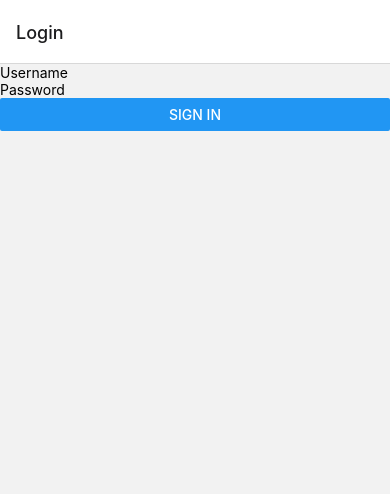
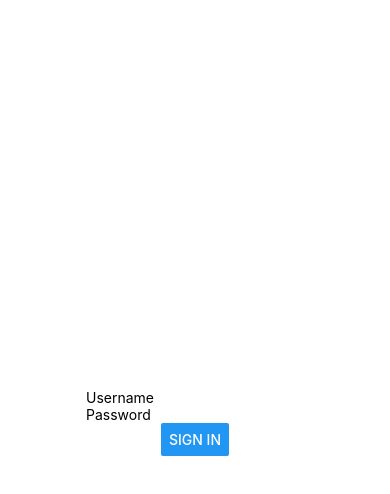
Before and after one commit to eduardo-da-silva/reactNative-layout-navigation, a React Native app: screen / in a window 390 px wide. Shown: the top 494 px of the page. Built offline with nearby package versions, Linux system fonts and the light colour scheme.

Commit message:
Remove alert message

```diff
--- a/App.js
+++ b/App.js
@@ -26,7 +26,7 @@ function LoginScreen() {
   const { signIn } = React.useContext(AuthContext);
 
   return (
-    <View>
+    <View style={styles.container}>
       <TextInput
         placeholder="Username"
         value={username}
@@ -93,7 +93,6 @@ export default function App() {
   const authContext = React.useMemo(
     () => ({
       signIn: async (data) => {
-        alert('oi');
         dispatch({ type: 'SIGN_IN', token: 'dummy-auth-token' });
       },
       signOut: () => dispatch({ type: 'SIGN_OUT' }),
@@ -111,7 +110,11 @@ export default function App() {
           {state.loggedIn ? (
             <Stack.Screen name="Home" component={HomeScreen} />
           ) : (
-            <Stack.Screen name="Login" component={LoginScreen} />
+            <Stack.Screen
+              name="Login"
+              component={LoginScreen}
+              options={{ headerShown: false }}
+            />
           )}
         </Stack.Navigator>
         <StatusBar style="auto" />
```
